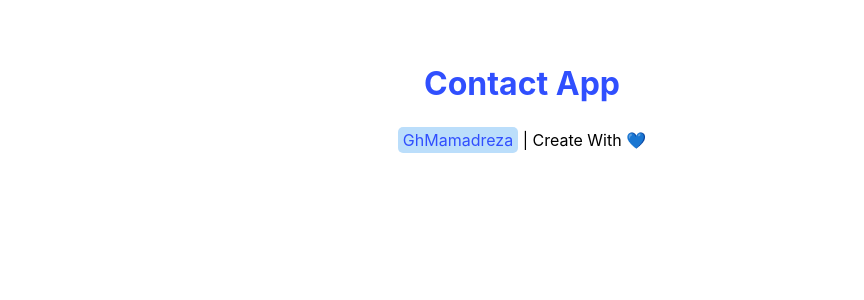
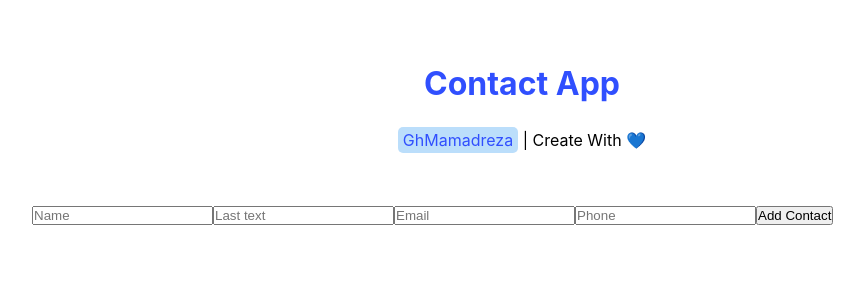
Before and after one commit to GhMamadreza84/Contact-App-React, a React (Vite) app: page / in a window 1280 px wide. Shown: the top 300 px of the page, without its empty margins (118-982 px from the left). Built offline with nearby package versions, Linux system fonts and the light colour scheme.

Commit message:
add contact component to app

```diff
--- a/src/App.jsx
+++ b/src/App.jsx
@@ -1,3 +1,4 @@
+import Contact from "./components/Contact"
 import Header from "./components/Header"
 
 
@@ -6,6 +7,7 @@ function App() {
   return (
     <>
     <Header />
+    <Contact />
     </>
   )
 }
--- /dev/null
+++ b/src/components/Contact.jsx
@@ -0,0 +1,55 @@
+import { useState } from "react";
+
+const Contact = () => {
+  const changeHandler = (event) => {
+    const name = event.target.name;
+    const value = event.target.value;
+    setContact((contact) => ({ ...contact, [name]: value }));
+  };
+
+  const addHandler = () => {
+    console.log(contact);
+  };
+
+  const [contact, setContact] = useState({
+    name: "",
+    lastName: "",
+    email: "",
+    phone: "",
+  });
+  return (
+    <div>
+      <input
+        type="text"
+        placeholder="Name"
+        name="name"
+        value={contact.name}
+        onChange={changeHandler}
+      />
+      <input
+        type="text"
+        placeholder="Last text"
+        name="lastName"
+        value={contact.lastName}
+        onChange={changeHandler}
+      />
+      <input
+        type="email"
+        placeholder="Email"
+        name="email"
+        value={contact.email}
+        onChange={changeHandler}
+      />
+      <input
+        type="number"
+        placeholder="Phone"
+        name="phone"
+        value={contact.phone}
+        onChange={changeHandler}
+      />
+      <button onClick={addHandler}>Add Contact</button>
+    </div>
+  );
+};
+
+export default Contact;
```
